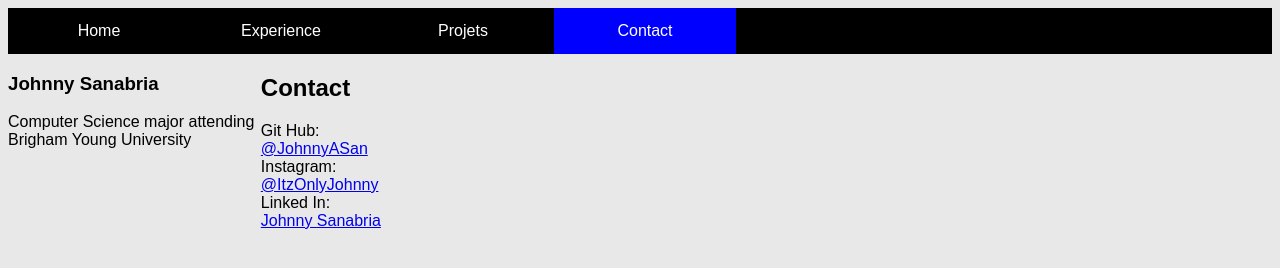
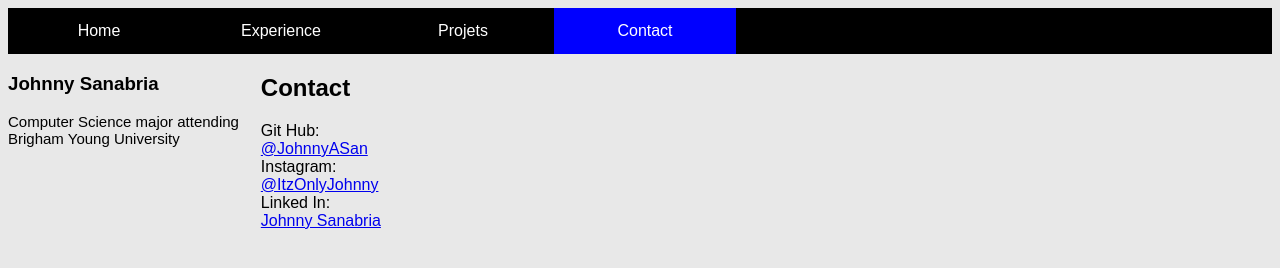
Before and after one commit to JohnnyASan/cs260-1-portfolio, a plain HTML site: page contact.html in a window 1280 px wide. Drawn offline with Linux system fonts and the light colour scheme.

Commit message:
finished

```diff
--- a/contact.html
+++ b/contact.html
@@ -16,7 +16,7 @@
     <section>
       <aside>
         <h1>Johnny Sanabria</h1>
-        <p>Computer Science major attending Brigham Young University</p>
+        <p id="paraside">Computer Science major attending Brigham Young University</p>
       </aside>
       <article>
         <h2>Contact</h2>
```
Also changed, not shown: experience.html (+1 -1 lines), projects.html (+1 -1 lines).
